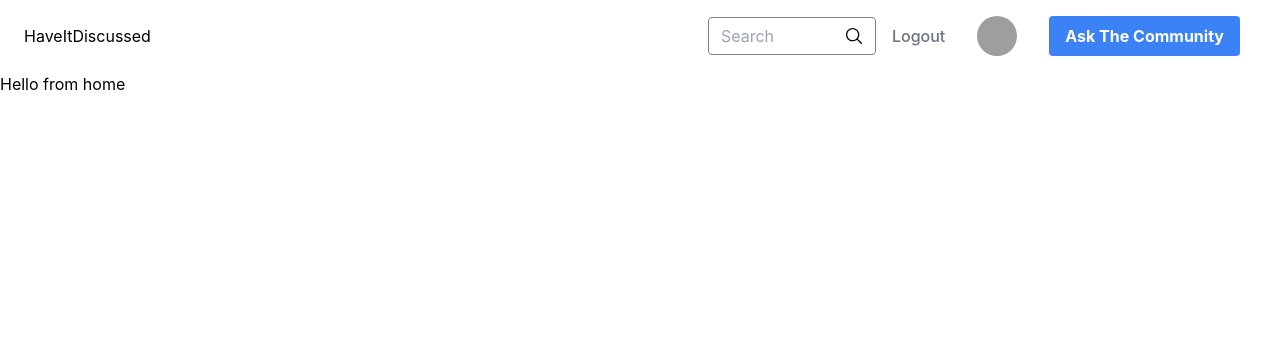
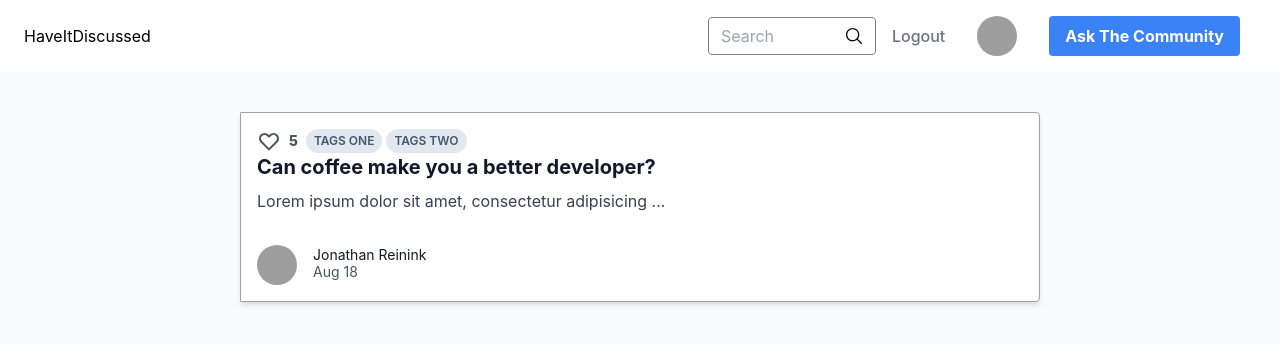
Before and after one commit to Yourstruggle11/HaveItDiscussed-Client, a React (Create React App) app: page / in a window 1280 px wide. Shown: the top 344 px of the page. Built offline with nearby package versions, Linux system fonts and the light colour scheme; grey boxes are pictures that could not be loaded; the HTML template or start-up script is replaced by a standard one.

Commit message:
`feat`: Added `Home` page

```diff
--- a/src/Navigator.js
+++ b/src/Navigator.js
@@ -5,13 +5,17 @@ import {
     Route,
   } from "react-router-dom";
 import Home from './pages/Home';
+import Navbar from "./components/Navbar";
 
 export default function Navigator() {
   return (
-    <BrowserRouter>
-    <Routes>
-        <Route path="/" element={<Home />} />
-    </Routes>
-  </BrowserRouter>
+    <>
+        <BrowserRouter>
+                <Navbar />
+            <Routes>
+                <Route path="/" element={<Home />} />
+            </Routes>
+        </BrowserRouter>
+    </>
   )
 }
--- a/src/pages/Home/index.jsx
+++ b/src/pages/Home/index.jsx
@@ -1,11 +1,45 @@
-import React from 'react'
-import Navbar from '../../components/Navbar'
+import React from "react";
 
 export default function Home() {
   return (
     <>
-        <Navbar />
-        <div>Hello from home</div>
+      <div className="relative bg-[#f9fafb] dark:bg-MB overflow-hidden p-10 h-[100vh]">
+      <div class="max-w-sm w-full lg:max-w-full lg:flex items-center justify-center bg-[#f9fafb]">
+          <div class="shadow-md cursor-pointer min-w-[50rem] border-1 border border-gray-400  lg:border-gray-400 bg-white rounded-b lg:rounded-b-none lg:rounded-r p-4 flex flex-col justify-between leading-normal">
+            <div class="mb-8">
+              <p class="text-sm text-gray-600 flex items-center">
+              <svg xmlns="http://www.w3.org/2000/svg" class="h-6 w-6" fill="none" viewBox="0 0 24 24" stroke="currentColor" stroke-width="2">
+                    <path stroke-linecap="round" stroke-linejoin="round" d="M4.318 6.318a4.5 4.5 0 000 6.364L12 20.364l7.682-7.682a4.5 4.5 0 00-6.364-6.364L12 7.636l-1.318-1.318a4.5 4.5 0 00-6.364 0z" />
+               </svg>
+               <h1 className="mx-2 font-extrabold">5</h1>
+               <span className="text-xs font-semibold inline-block py-1 px-2 uppercase rounded-full text-slate-600 bg-slate-200 uppercase last:mr-0 mr-1">
+                    Tags One
+                </span>
+               <span className="text-xs font-semibold inline-block py-1 px-2 uppercase rounded-full text-slate-600 bg-slate-200 uppercase last:mr-0 mr-1">
+                    Tags Two
+                </span>
+              </p>
+              <div class="text-gray-900 font-bold text-xl mb-2">
+                Can coffee make you a better developer?
+              </div>
+              <p class="text-gray-700 text-base">
+                Lorem ipsum dolor sit amet, consectetur adipisicing ...
+              </p>
+            </div>
+            <div class="flex items-center">
+              <img
+                class="w-10 h-10 rounded-full mr-4"
+                src="https://flowbite.com/docs/images/people/profile-picture-5.jpg"
+                alt="Avatar"
+              />
+              <div class="text-sm">
+                <p class="text-gray-900 leading-none">Jonathan Reinink</p>
+                <p class="text-gray-600">Aug 18</p>
+              </div>
+            </div>
+          </div>
+        </div>
+      </div>
     </>
-  )
+  );
 }
```
